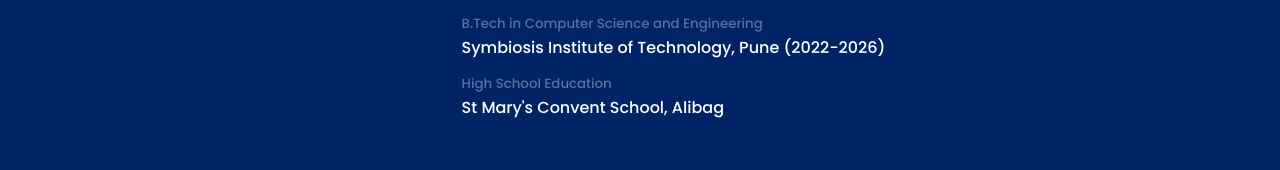
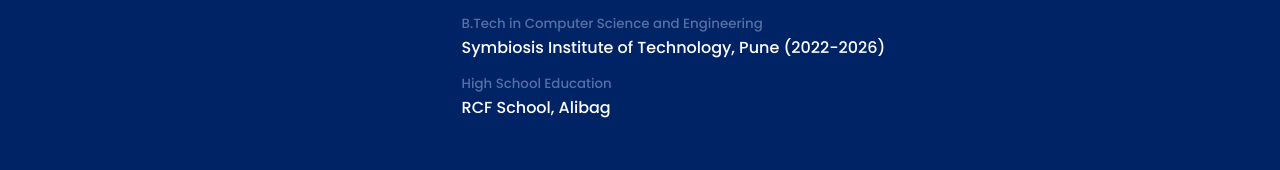
Before and after one commit to pranavisingh8/pranavi-portfolio, a plain HTML site: page index.html in a window 1280 px wide. Both pictures are taken after a click on the element "Education". Shown: the part 1414-1584 px from the top of the page. Drawn offline with Linux system fonts and the light colour scheme.

Commit message:
Update index.html

```diff
--- a/index.html
+++ b/index.html
@@ -82,7 +82,7 @@
                         <ul>
                             <li><span>B.Tech in Computer Science and Engineering</span><br>Symbiosis Institute of Technology, Pune
                                 (2022-2026)</li>
-                            <li><span>High School Education</span><br>St Mary's Convent School, Alibag</li>
+                            <li><span>High School Education</span><br>RCF School, Alibag</li>
                         </ul>
                     </div>
                     <div class="tab-contents" id="certifications">
```
